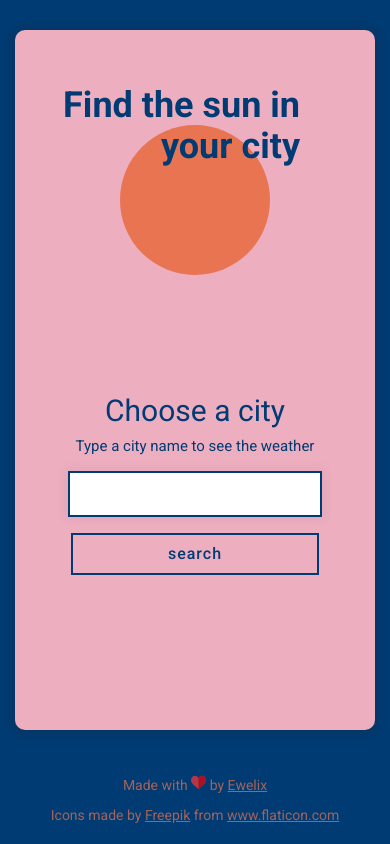
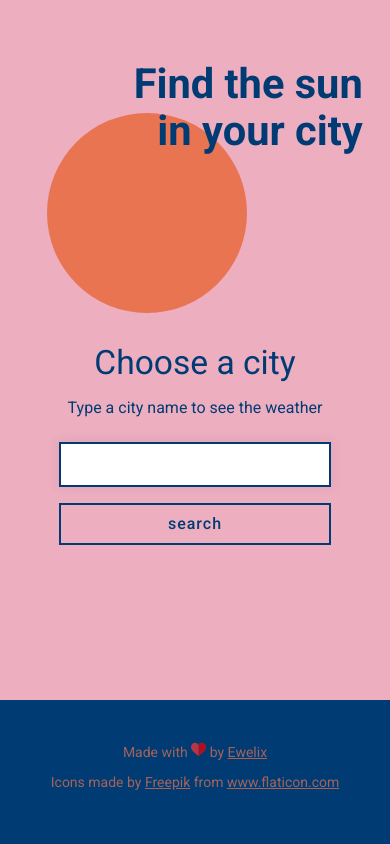
Before and after one commit to Ewelix/sun-dreamer, a plain HTML site: page index.html in a window 390 px wide. Drawn offline with nearby package versions, Linux system fonts and the light colour scheme.

Commit message:
CSS refactor added (part 1)

```diff
--- a/css/main.css
+++ b/css/main.css
@@ -1,3 +1,5 @@
+/* General styles */
+
 :root {
   --dark-blue: #003b73;
   --pink: #edaec0;
@@ -5,32 +7,29 @@
 }
 
 body {
+  color: var(--dark-blue);
   font-family: "Roboto", sans-serif;
-  margin: 0;
-  color: var(--dark-blue);
   background: var(--dark-blue);
-}
-
-h1 {
-  font-size: 300%;
 }
 
 main {
   display: flex;
   align-items: center;
   justify-content: center;
-  width: 100vw;
 }
+
+h1 {
+  font-size: 3em;
+}
+
+/* Introduction view */
 
 .weather-info {
   position: relative;
-  width: 350px;
+  width: 100%;
   height: 650px;
-  margin: 30px 15px 15px;
   padding: 25px;
-  border-radius: 10px;
   background: var(--pink);
-  box-shadow: 0px 0px 10px 3px rgba(36, 36, 36, 0.2);
   transition-duration: 0.5s;
   transition-property: opacity;
 }
@@ -45,8 +44,8 @@ main {
 
 .weather-info__search-img {
   position: relative;
-  top: 80px;
-  left: -70px;
+  top: 5.5em;
+  left: -3em;
   width: 200px;
   height: 200px;
   background: var(--orange);
@@ -55,69 +54,60 @@ main {
 
 .weather-info__search-view h2 {
   position: absolute;
-  z-index: 9;
-  width: 270px;
-  margin-right: 20px;
+  right: 7%;
+  z-index: 1;
+  width: 6.5em;
   color: var(--dark-blue);
-  font-weight: 700;
-  font-size: 42px;
+  font-size: 2.6em;
   text-align: right;
 }
 
 .weather-info__search-view h3 {
-  margin-bottom: 10px;
+  margin-bottom: 0.5em;
   color: var(--dark-blue);
-  font-size: 36px;
+  font-size: 2.1em;
   font-weight: 400;
+  text-align: center;
 }
 
 .weather-info__search-area {
   display: flex;
   flex-direction: column;
   justify-content: center;
-  align-items: center;
   width: 80%;
 }
 
 .weather-info__search-view label {
-  margin-bottom: 15px;
-  font-size: 16px;
+  margin-bottom: 1.5em;
   color: var(--dark-blue);
   font-weight: 300;
+  text-align: center;
 }
 
 .weather-info__search-view input {
-  width: 93%;
-  margin-bottom: -10px;
-  padding: 10px;
-  border: 2px solid var(--dark-blue);
-  box-shadow: 0px 0px 10px 3px rgba(36, 36, 36, 0.05);
+  margin-bottom: -0.5em;
+  padding: 0.5em;
   color: var(--orange);
   font-size: 120%;
   text-align: center;
+  border: 2px solid var(--dark-blue);
+  box-shadow: 0 0 10px 3px rgba(36, 36, 36, 0.05);
 }
 
 .weather-info__search-error {
-  padding: 5px 0;
-  color: red;
+  color: rgb(187, 48, 48);
   font-size: 13px;
+  line-height: 2em;
 }
 
 .weather-info__search-view button {
-  margin-top: -10px;
-  padding: 10px 50px;
+  padding: 0.6em 6em;
+  color: var(--dark-blue);
+  font-weight: 500;
+  letter-spacing: 1px;
+  cursor: pointer;
   border: 2px solid currentColor;
   background: transparent;
-  color: var(--dark-blue);
-  font-size: 100%;
-  font-weight: 500;
-  font-family: "Roboto", sans-serif;
-  letter-spacing: 1px;
-  cursor: pointer;
-}
-
-.weather-info__search-view button {
-  width: 100%;
 }
 
 .weather-info__search-view button:hover {
@@ -125,34 +115,12 @@ main {
   border: 2px solid var(--dark-blue);
 }
 
-.weather-info__search-view button:focus {
-  outline: 1px solid var(--dark-blue);
-}
-
-@media (max-width: 400px) {
-  .weather-info__search-img {
-    top: 70px;
-    left: 0;
-    width: 150px;
-    height: 150px;
-  }
-  .weather-info__search-view h2 {
-    left: 15px;
-    font-size: 36px;
-  }
-
-  .weather-info__search-view h3 {
-    font-size: 30px;
-  }
-
-  .weather-info__search-view label {
-    font-size: 15px;
-  }
-}
-
-@media (min-width: 768px) {
+@media (min-width: 480px) {
   .weather-info {
-    margin-top: 80px;
+    width: 350px;
+    margin-top: 2em;
+    border-radius: 10px;
+    box-shadow: 0 0 10px 3px rgba(36, 36, 36, 0.2);
   }
 }
 
@@ -172,7 +140,7 @@ main {
   }
 }
 
-/*  forecast view */
+/*  Search result view */
 
 .weather-info__temperatures {
   padding-left: 0;
@@ -202,7 +170,7 @@ main {
 }
 
 .weatherForecastIcon {
-  width: 20px;
+  width: 1.6em;
 }
 
 .weather-info__title {
@@ -265,7 +233,10 @@ main {
   cursor: pointer;
 }
 
+/* Footer */
+
 .weather-info__attribution {
+  padding-top: 2em;
   text-align: center;
   opacity: 0.7;
 }
@@ -281,8 +252,14 @@ main {
   font-size: 14px;
 }
 
-/* Footer */
+.weather-info__attribution a:hover,
+.weather-info__attribution a:visited,
+.weather-info__attribution a:focus {
+  color: #d7b1a6;
+  text-decoration: none;
+}
 
-footer {
-  margin-top: 30px;
+.weather-info__attribution a:active {
+  color: var(--dark-blue);
+  background-color: var(--orange);
 }
--- a/index.html
+++ b/index.html
@@ -71,6 +71,7 @@
               <span id="weatherWindSpeed"></span>
             </div>
           </div>
+
           <ul class="weather-info__temperatures" id="forecastForTheWeek">
             <li>
               <span class="weatherForecastDay"></span>
@@ -102,7 +103,7 @@
       </section>
     </main>
     <footer>
-      <div class="weather-info__attribution">
+      <section class="weather-info__attribution">
         <p>
           Made with <img src="img/heart.svg" /> by
           <a href="https://github.com/Ewelix/">Ewelix</a>
@@ -114,7 +115,7 @@
             >www.flaticon.com</a
           >
         </p>
-      </div>
+      </section>
     </footer>
     <script type="module" src="src/main.js"></script>
   </body>
--- a/src/main.js
+++ b/src/main.js
@@ -44,7 +44,7 @@ class WeatherApp {
         .catch(() => {
           this.DOMElems.weatherErrorInfo.textContent = "";
           this.animateViewChange();
-          this.DOMElems.searchInput.style.borderColor = "red";
+          this.DOMElems.searchInput.style.borderColor = "rgb(187, 48, 48)";
           this.DOMElems.weatherErrorInfo.textContent =
             "City not found. Please correct your spelling.";
           this.DOMElems.searchInput.value = "";
@@ -117,6 +117,7 @@ class WeatherApp {
     const weatherWindSpeed = Math.round(todayWeather.wind_speed);
 
     this.DOMElems.mainWeatherIcon.src = `https://www.metaweather.com/static/img/weather/${todayWeather.weather_state_abbr}.svg`;
+    this.DOMElems.mainWeatherIcon.alt = todayWeather.weather_state_name;
     this.DOMElems.weatherCity.textContent = data.title;
     this.DOMElems.weatherName.textContent = todayWeather.weather_state_name;
     this.DOMElems.weatherCurrentTemp.textContent = `${currTemp}°C`;
```
